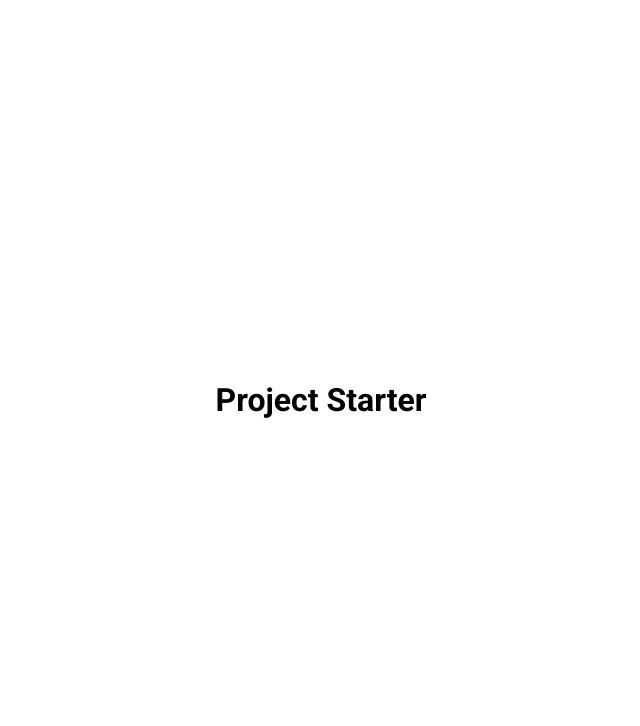
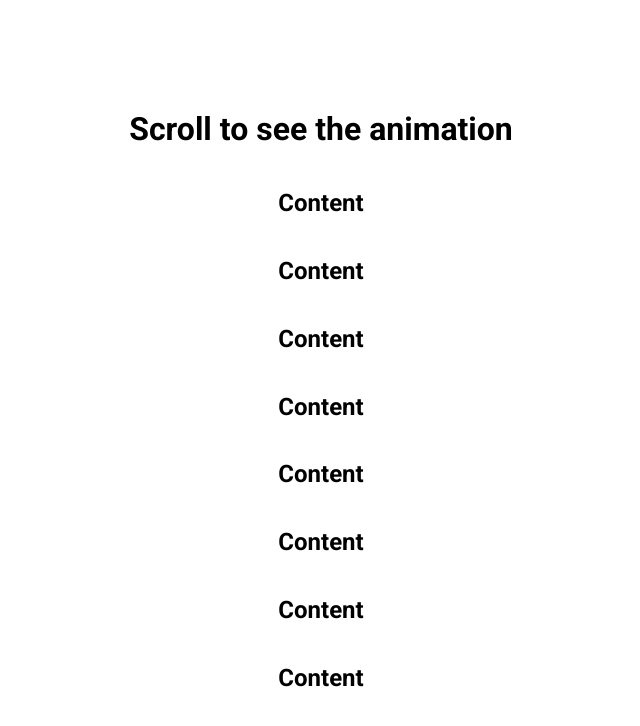
Before and after one commit to MaianneThornton/50in50_ScrollAnimation, a plain HTML site: page index.html in a window 1280 px wide. Shown: the whole page, without its empty margins (319-959 px from the left). Drawn offline with Linux system fonts and the light colour scheme.

Commit message:
feat: content boxes

```diff
--- a/index.html
+++ b/index.html
@@ -10,10 +10,18 @@
       href="https://cdnjs.cloudflare.com/ajax/libs/font-awesome/6.1.1/css/all.min.css"
     />
     <link rel="stylesheet" href="style.css" />
-    <title>My Project</title>
+    <title>Scroll Animation</title>
   </head>
   <body>
-    <h1>Project Starter</h1>
+    <h1>Scroll to see the animation</h1>
+    <div class="box"><h2>Content</h2></div>
+    <div class="box"><h2>Content</h2></div>
+    <div class="box"><h2>Content</h2></div>
+    <div class="box"><h2>Content</h2></div>
+    <div class="box"><h2>Content</h2></div>
+    <div class="box"><h2>Content</h2></div>
+    <div class="box"><h2>Content</h2></div>
+    <div class="box"><h2>Content</h2></div>
     <script src="script.js"></script>
   </body>
 </html>
```
